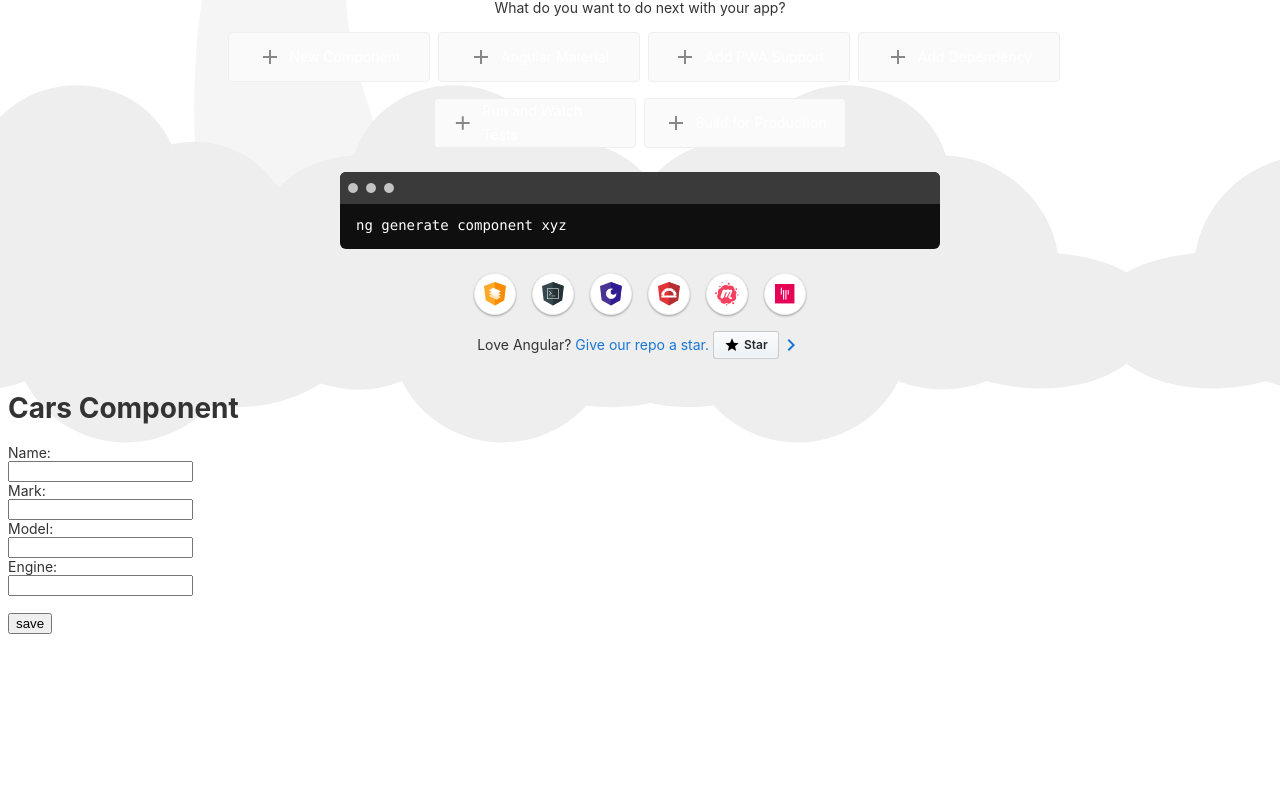
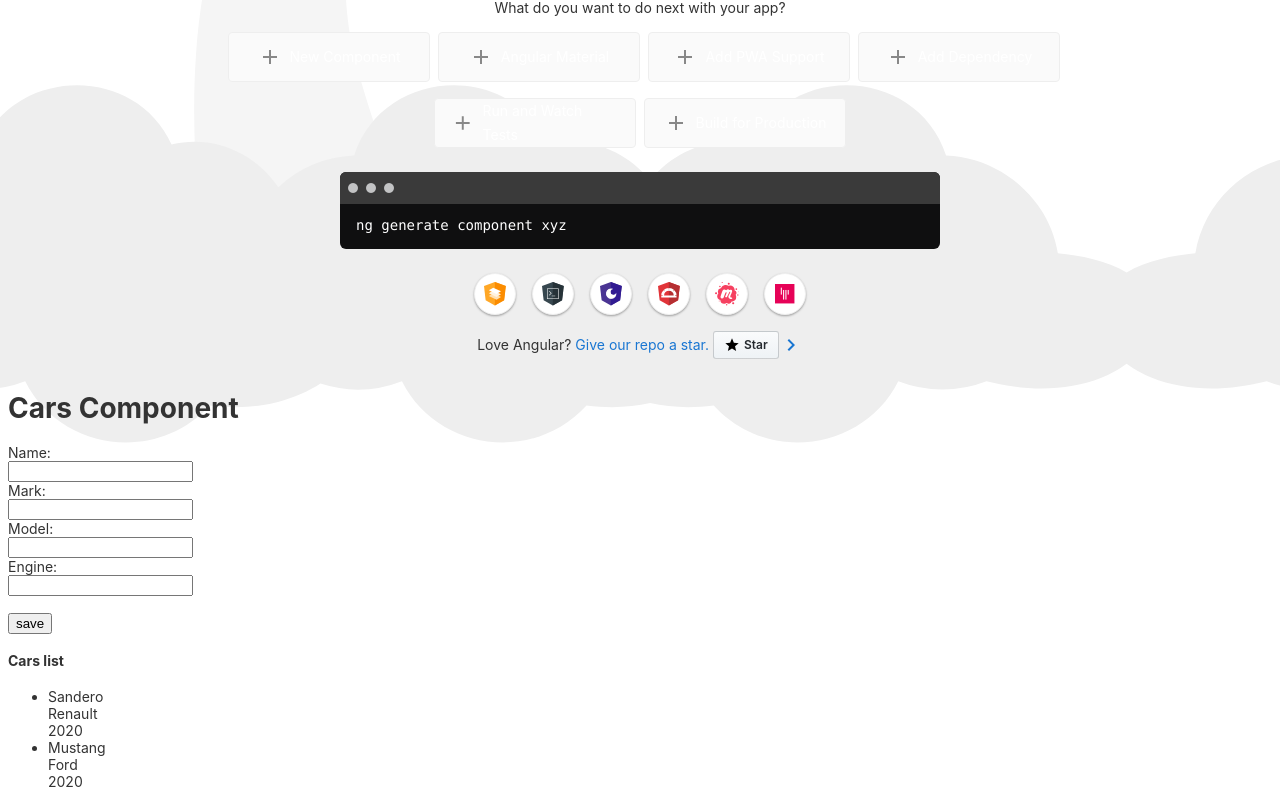
Before and after one commit to fabiandres88/Angular, an Angular app: page /cars in a window 1280 px wide. Shown: the part 453-1257 px from the top of the page. Before the commit the page ends 1095 px from the top, so only its background shows below. Built offline with nearby package versions, Linux system fonts and the light colour scheme.

Commit message:
Using ngFor directive to create a list of cars

```diff
--- a/src/app/cars/cars.component.html
+++ b/src/app/cars/cars.component.html
@@ -15,3 +15,10 @@
     <div *ngIf="engine.touched && !engine.valid">Engine car invalid.</div>
     <input type="submit" value="save">
 </form>
+
+<div>
+    <h4>Cars list</h4>
+    <ul>
+        <li *ngFor="let car of cars">{{car.name}} <br> {{car.mark}} <br>{{car.ageModel}}</li>
+    </ul>
+</div>
--- a/src/app/cars/cars.component.ts
+++ b/src/app/cars/cars.component.ts
@@ -7,9 +7,14 @@ import { Car } from './car';
 })
 export class CarsComponent{
     public car:Car
+    public cars:Array<Car>
 
     constructor(){
         this.car = new Car("","","","");
+        this.cars = [
+            new Car("Sandero","Renault","2020","1200"),
+            new Car("Mustang","Ford","2020","1800")
+        ]
     }
 
     onSubmit(){
```
